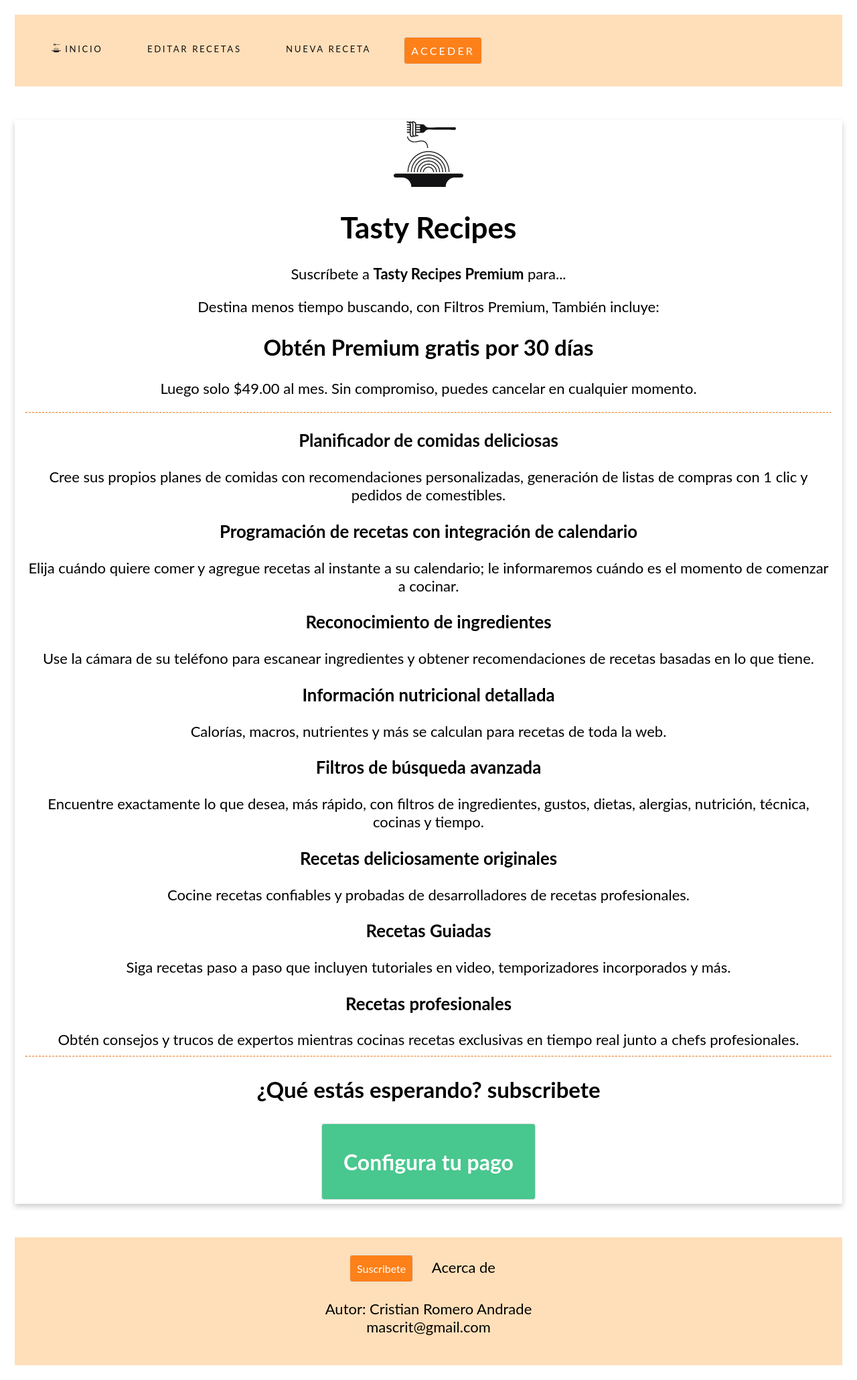
After one commit to tysyak/Proyecto_negocios_2022, a PHP site: page /subscripcion in a window 1280 px wide. The commit adds this page. Shown: the whole page at 67% size. Run offline with PHP 8.4, Linux system fonts and the light colour scheme.

Commit message:
index subscripcion

```diff
--- a/recetario/view/panel.view.php
+++ b/recetario/view/panel.view.php
@@ -27,10 +27,10 @@ function val_path($path): string
     <header>
         <nav>
             <div class="links">
-
-                <a href="<?= val_path('/') ?>"><img style="height: 1em;" src="/recetario/assets/img/logo.png"> Inicio</a>
+                <a href="<?= val_path('/') ?>"><img style="height: 1em; " src="/recetario/assets/img/logo.png"> Inicio</a>
                 <a href="<?= val_path('/receta/editar') ?>">Editar Recetas</a>
                 <a href="<?= val_path('/receta/nueva') ?>">Nueva Receta</a>
+                <a class="badge" href="<?= val_path('/login') ?>" style="float: right;">Acceder</a>
             </div>
         </nav>
     </header>
@@ -46,6 +46,7 @@ function val_path($path): string
 
 
     <footer>
+        <a class="badge" href="<?= val_path('/subscripcion') ?>">Suscribete</a>
         <a href="<?= val_path('/about') ?>">Acerca de</a>
         <p>Autor: Cristian Romero Andrade<br>
             <a href="mailto:mascrit@gmail.com">mascrit@gmail.com</a>
--- /dev/null
+++ b/recetario/view/subscripcion.view.php
@@ -0,0 +1,55 @@
+
+<div class="card-about">
+
+    <div class="container">
+
+        <img src="/recetario/assets/img/logo.png" alt="mission_img">
+
+        <h1>Tasty Recipes</h1>
+        <p>
+            Suscríbete a <b>Tasty Recipes Premium</b> para...
+        </p>
+
+        <p>
+            Destina menos tiempo buscando, con Filtros Premium, También incluye:
+        </p>
+        <h2>Obtén Premium gratis por 30 días</h2>
+        <p>
+            Luego solo $49.00 al mes. Sin compromiso, puedes cancelar en cualquier momento.
+        </p>
+
+        <hr style="border-top: 1px dashed #FE8019;">
+
+
+
+        <h3>Planificador de comidas deliciosas</h3>
+        Cree sus propios planes de comidas con recomendaciones personalizadas, generación de listas de compras con 1 clic y pedidos de comestibles.
+
+        <h3>Programación de recetas con integración de calendario</h3>
+        Elija cuándo quiere comer y agregue recetas al instante a su calendario; le informaremos cuándo es el momento de comenzar a cocinar.
+
+        <h3>Reconocimiento de ingredientes</h3>
+        Use la cámara de su teléfono para escanear ingredientes y obtener recomendaciones de recetas basadas en lo que tiene.
+
+        <h3>Información nutricional detallada</h3>
+        Calorías, macros, nutrientes y más se calculan para recetas de toda la web.
+
+        <h3>Filtros de búsqueda avanzada</h3>
+        Encuentre exactamente lo que desea, más rápido, con filtros de ingredientes, gustos, dietas, alergias, nutrición, técnica, cocinas y tiempo.
+
+        <h3>Recetas deliciosamente originales</h3>
+        Cocine recetas confiables y probadas de desarrolladores de recetas profesionales.
+
+        <h3>Recetas Guiadas</h3>
+        Siga recetas paso a paso que incluyen tutoriales en video, temporizadores incorporados y más.
+
+        <h3>Recetas profesionales</h3>
+        Obtén consejos y trucos de expertos mientras cocinas recetas exclusivas en tiempo real junto a chefs profesionales.
+
+        <hr style="border-top: 1px dashed #FE8019;">
+
+        <h2>¿Qué estás esperando? subscribete </h2>
+        <a class="btn btn-success" href="<?= val_path('/pago/new')?>"><h1>Configura tu pago</h1></a>
+
+    </div>
+</div>
--- a/route.php
+++ b/route.php
@@ -18,6 +18,10 @@ $router->get('/contacto', function () use ($router) {
     $router->render('contacto');
 });
 
+$router->get('/subscripcion', function () use ($router) {
+    $router->render('subscripcion');
+});
+
 $router->add_not_found_handler(function () use ($router) {
     $router->render('404');
 });
@@ -27,6 +31,7 @@ $router->get('/receta/editar', function ($params) use ($router){
 
     $router->render('form_edit_recipe', (array)$datos);
 });
+
 $router->get('/receta/nueva', function ($params) use ($router){
     $router->render('form_new_recipe');
 });
```
